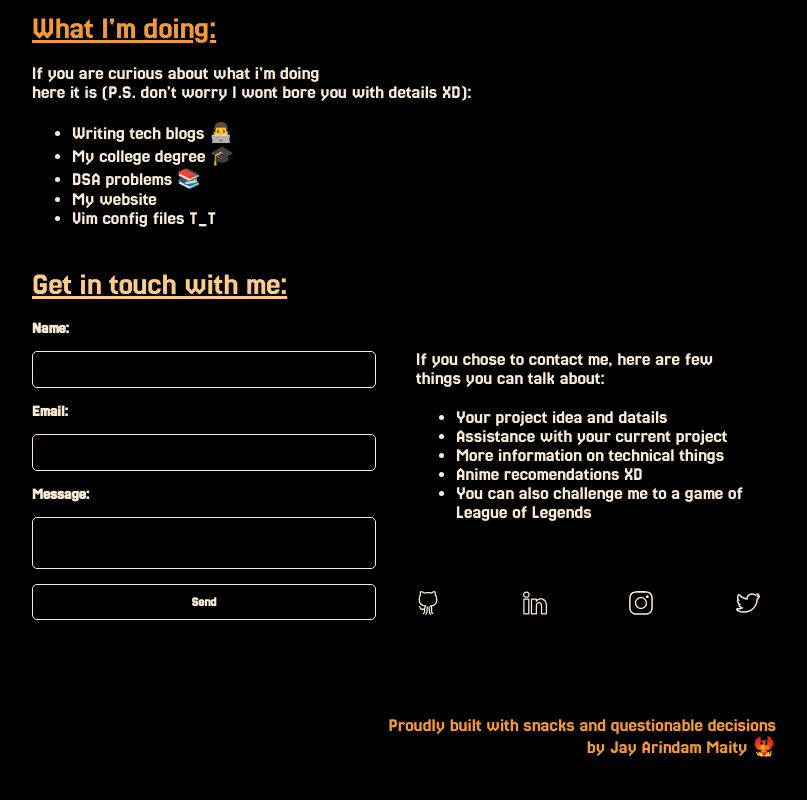
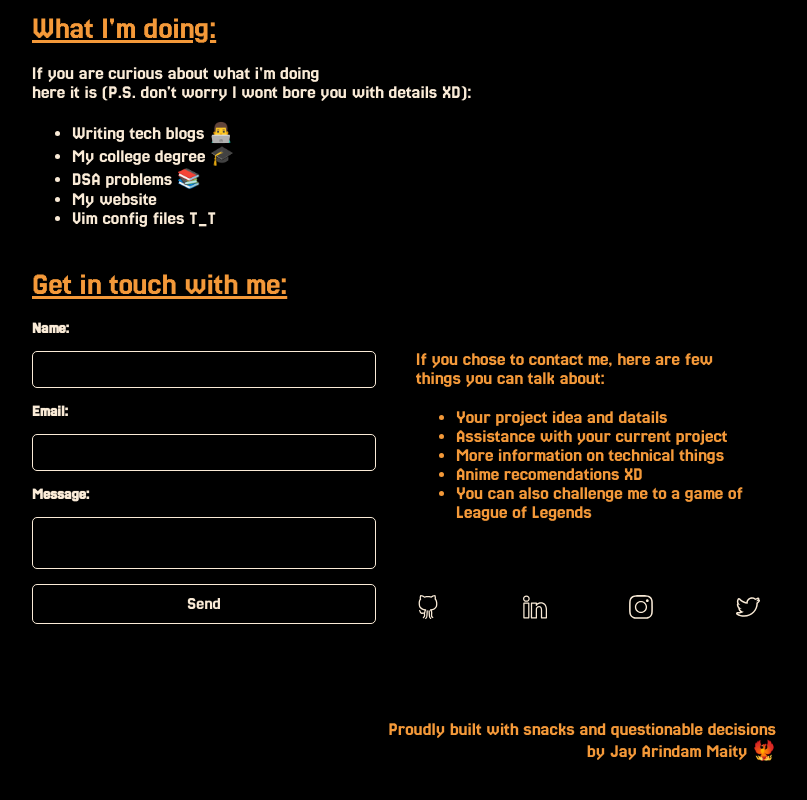
Before and after one commit to JayArindamMaity/jayarindammaity.github.io, a React (Vite) app: page /entertainment in a window 1280 px wide. Shown: the part 959-1759 px from the top of the page, without its empty margins (244-1051 px from the left). Built offline with nearby package versions, Linux system fonts and the light colour scheme.

Commit message:
contact fixes

```diff
--- a/src/components/contact/contact.css
+++ b/src/components/contact/contact.css
@@ -1,5 +1,5 @@
 .contact-main {
-  color: antiquewhite;
+  color: var(--primary-color);
   font-family: "mycustomfont", sans-serif;
 }
 
@@ -8,7 +8,7 @@
   margin-top: 40px;
   margin-bottom: 20px;
   font-size: xx-large;
-  color: rgb(252, 202, 138);
+  color: var(--primary-color);
 }
 
 .contact-content {
@@ -19,22 +19,22 @@
 }
 
 .custom-toast {
-  background-color: black !important;
-  color: antiquewhite !important;
+  background-color:var(--background-color) !important;
+  color: var(--text-color) !important;
   font-family: "mycustomfont", sans-serif !important;
   border-radius: 5px;
-  border: 1px solid antiquewhite;
+  border: 1px solid var(--text-color);
 }
 
 .Toastify__toast--success .Toastify__toast-icon {
   svg {
-    fill: rgb(252, 202, 138) !important;
+    fill: var(--primary-color) !important;
   }
 }
 
 .Toastify__toast--error .Toastify__toast-icon {
   svg {
-    fill: rgb(252, 202, 138) !important;
+    fill: var(--primary-color) !important;
   }
 }
 
@@ -52,34 +52,34 @@
 
 .contact-form label {
   font-weight: bold;
-  color: antiquewhite;
+  color: var(--text-color);
 }
 
 .contact-form input,
 .contact-form textarea {
   padding: 10px;
-  border: 1px solid antiquewhite;
+  border: 1px solid var(--text-color);
   border-radius: 5px;
-  background-color: black;
-  color: antiquewhite;
+  background-color: var(--background-color);
+  color: var(--text-color);
   resize: none;
 }
 
 .contact-form button {
-  background-color: black;
-  color: antiquewhite;
+  background-color: var(--background-color);
+  color: var(--text-color);
   font-family: "mycustomfont", sans-serif;
-  border: 1px solid antiquewhite;
+  font-size: large;
+  border: 1px solid var(--text-color);
   padding: 10px 20px;
-  font-weight: bold;
   border-radius: 5px;
   cursor: pointer;
   transition: background-color 0.5s ease-in-out, color 0.5s ease-in-out;
 }
 
 .contact-form button:hover {
-  background-color: rgb(252, 202, 138);
-  color: black;
+  background-color: var(--primary-color);
+  color: var(--background-color);
 }
 
 .contact-eles {
@@ -105,12 +105,12 @@
 }
 
 .contact-icons a {
-  color: antiquewhite;
-  transition: color 0.2s ease-in-out, transform;
+  color: var(--text-color);
+  transition: color 0.2s ease-in-out, transform 0.2s ease-in-out;
   text-decoration: none;
 }
 
 .contact-icons a:hover {
   transform: translateY(-4px);
-  color: rgb(252, 202, 138);
+  color: var(--primary-color);
 }
```
